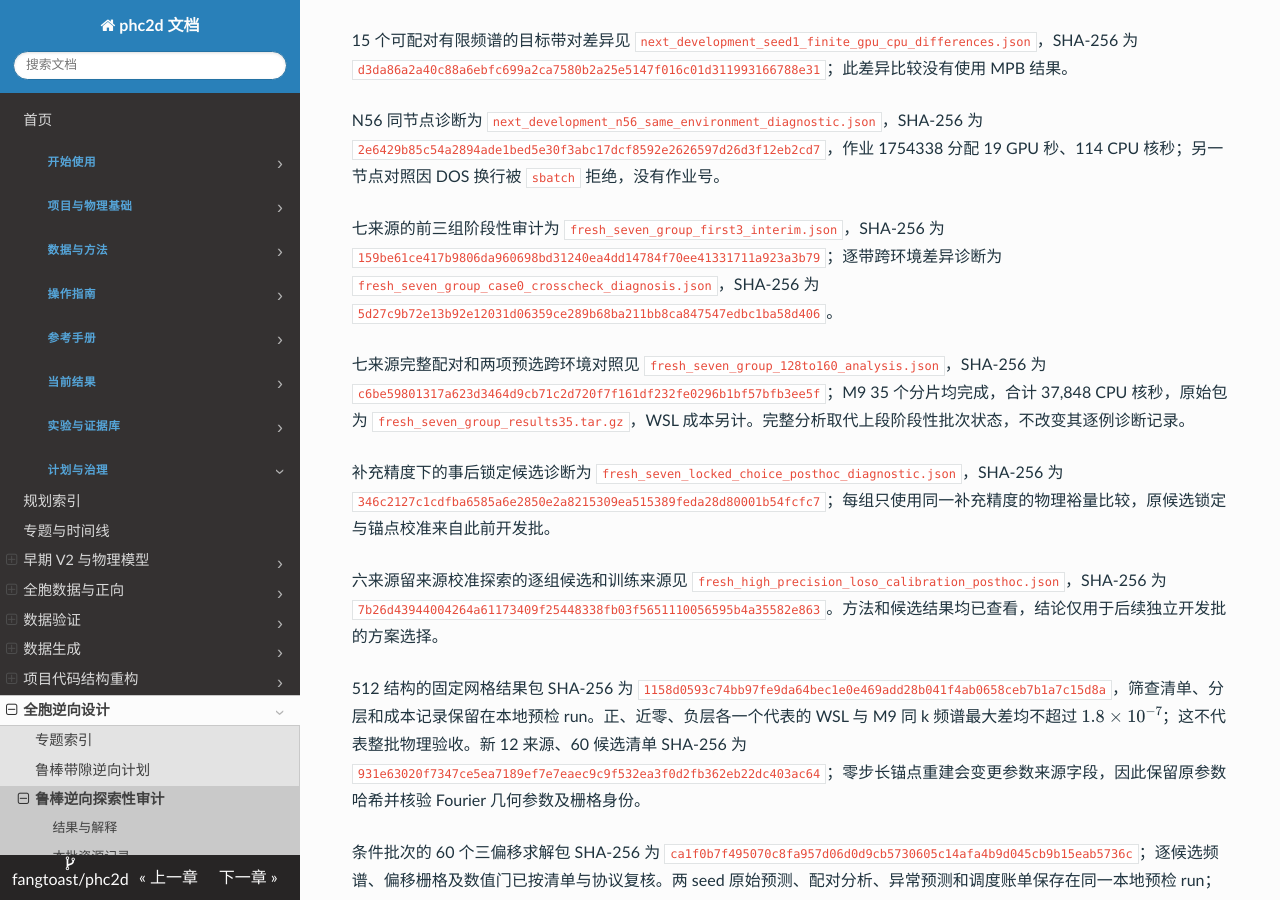
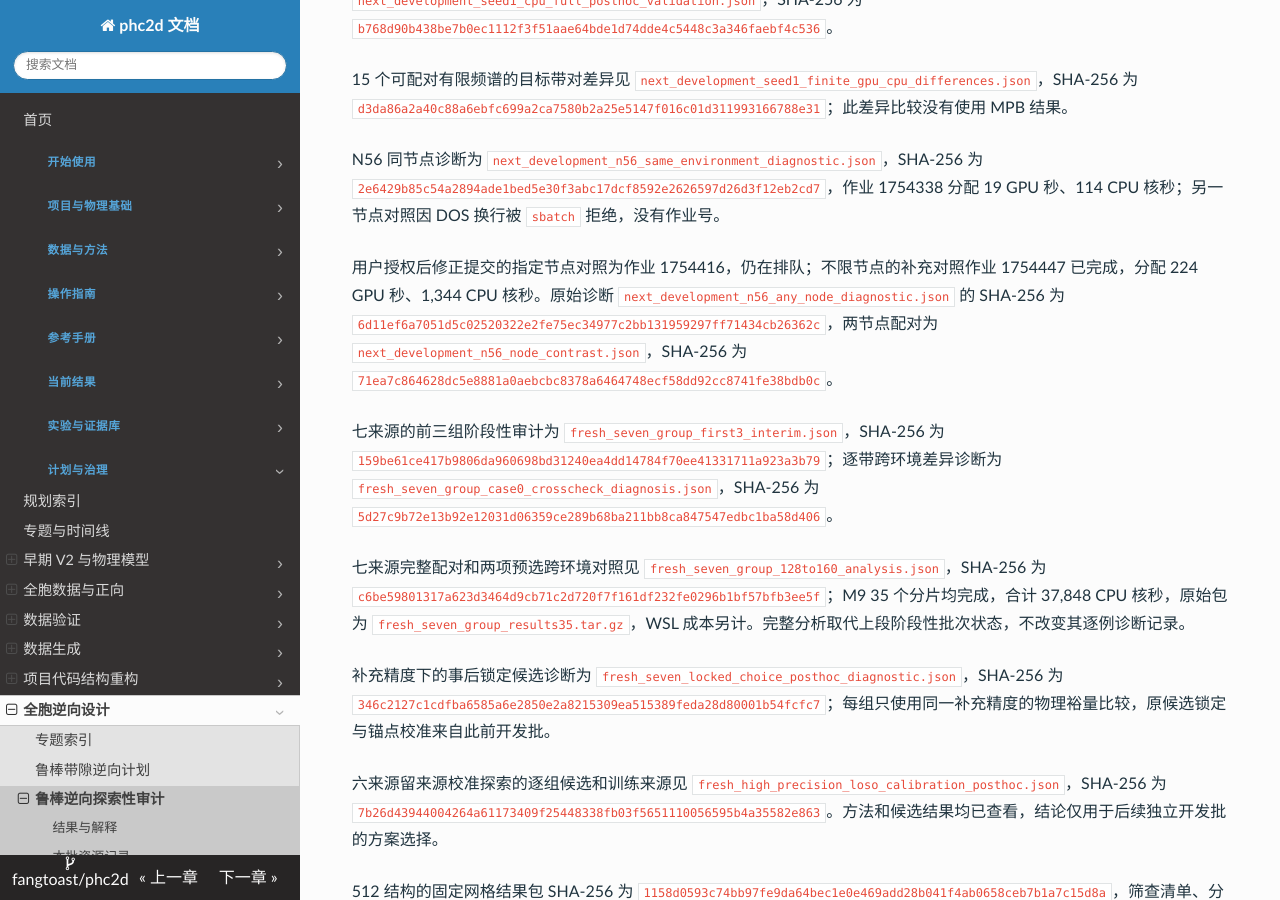
Before and after one commit to fangtoast/phc2d, an MkDocs documentation site: the page built from docs/results/inverse/鲁棒带隙逆向可用性审计.md, in a window 1280 px wide and 900 px high, scrolled down 9597 px. Built offline with MkDocs 1.6.1, drawn with Linux system fonts in a browser that asks for light colours; some of the changed text lies outside the part shown.

Commit message:
docs: compare N56 inference across nodes

```diff
--- a/docs/results/inverse/鲁棒带隙逆向可用性审计.md
+++ b/docs/results/inverse/鲁棒带隙逆向可用性审计.md
@@ -96,6 +96,7 @@ source_artifacts:
 | seed 1 的 60 候选 CPU 扩展诊断 | 同 checkpoint 的 60/60 候选在本地 CPU 输出有限且带序正常；逐候选重建扰动栅格、频谱与评分合同均通过 | 事后 CPU 诊断仅验证预测数值合同；预测与 MPB 的差异尚未检验，原 N56 盲预测及其失败状态不变 |
 | seed 1 有限 GPU 频谱的目标带对诊断 | 对 N56 保留有限频谱的 15 个异常候选逐例配对同结构 CPU 预测，各候选 B4–B5 在三扰动和 81 k 点上的最大频率差约为 0.088–0.171 | 剩余 45 例没有保存 GPU 频谱，无法作此比较；两种环境版本不同，不能由此确定故障组件。目标带对本身已出现大差异，不能只忽略其他带序异常后恢复评分 |
 | N56 同节点 CPU–GPU 事后诊断 | 在原 seed 1 所在节点、PyTorch 2.7.1 环境中，两例和两个 checkpoint 的 CPU 均有限且带序正常；GPU 对两个 checkpoint 均出现非有限值或严重带序异常 | 此诊断未复现原始异常的精确数值，却显示同环境设备结果存在严重差异；不能确定硬件、驱动或软件原因。另一节点的对照提交被调度器因脚本换行拒绝，未入队且未自动重提 |
+| N56 不限节点的补充对照 | 调度到另一节点，同样两个 checkpoint 和两个候选的 CPU/GPU 谱均有限且带序正常，四组最大差约 $1.32\times10^{-5}$–$1.60\times10^{-5}$ | 同 PyTorch/CUDA 版本与 GPU 型号；此前异常节点上同四组 GPU 出现非有限值或较大异常。没有为此诊断预注册数值容差，不作门槛通过判断；不能据两个节点断定故障根因，也不改变锁定预测 |
 | 新批首个预选来源的漏检诊断 | 来源 131 锚点在 512 栅格、三偏移、96→128 下共同裕量为 0.01133，三个冻结 Global–Local seed 对该锚点的代理预测均为负 | 该锚点及阈值减小候选的 M9–WSL 频谱最大差约 $5.96\times10^{-8}$；单来源的有限精度诊断，全批漏检率和 P2 门尚未确定 |
 | 新批 60 候选完整物理审计 | 45/60 候选通过原数值门；12 个来源中仅 3 组的全部五候选通过。15 个未过门候选均有 96→128 空间分辨率不稳定，最多六层的自适应 k 加密均满足当前稳定条件 | 固定 512 栅格和三偏移的开发批；三个 seed 的完整分层排序均不可判定，P2 数值门未通过。两组事后 128→160 整组诊断另行开展 |
 | 新批已过门候选的代理漏检 | 45 个过门候选中有 3 个真实共同裕量为正；三个 seed 对这 3 个均预测为非正。seed 0/2 在过门候选中各可评分 45 个，seed 1 为 44 个 | 三个正案例仅来自两个来源；15 个未过门候选不参与该诊断。此为条件性逐例描述，不能当作总体漏检率或完整 P2 排序结论 |
@@ -234,6 +235,8 @@ seed 1 的 12 锚点 CPU 诊断为 `next_development_seed1_cpu_12anchors_diagnos
 
 N56 同节点诊断为 `next_development_n56_same_environment_diagnostic.json`，SHA-256 为 `2e6429b85c54a2894ade1bed5e30f3abc17dcf8592e2626597d26d3f12eb2cd7`，作业 1754338 分配 19 GPU 秒、114 CPU 核秒；另一节点对照因 DOS 换行被 `sbatch` 拒绝，没有作业号。
 
+用户授权后修正提交的指定节点对照为作业 1754416，仍在排队；不限节点的补充对照作业 1754447 已完成，分配 224 GPU 秒、1,344 CPU 核秒。原始诊断 `next_development_n56_any_node_diagnostic.json` 的 SHA-256 为 `6d11ef6a7051d5c02520322e2fe75ec34977c2bb131959297ff71434cb26362c`，两节点配对为 `next_development_n56_node_contrast.json`，SHA-256 为 `71ea7c864628dc5e8881a0aebcbc8378a6464748ecf58dd92cc8741fe38bdb0c`。
+
 七来源的前三组阶段性审计为 `fresh_seven_group_first3_interim.json`，SHA-256 为 `159be61ce417b9806da960698bd31240ea4dd14784f70ee41331711a923a3b79`；逐带跨环境差异诊断为 `fresh_seven_group_case0_crosscheck_diagnosis.json`，SHA-256 为 `5d27c9b72e13b92e12031d06359ce289b68ba211bb8ca847547edbc1ba58d406`。
 
 七来源完整配对和两项预选跨环境对照见 `fresh_seven_group_128to160_analysis.json`，SHA-256 为 `c6be59801317a623d3464d9cb71c2d720f7f161df232fe0296b1bf57bfb3ee5f`；M9 35 个分片均完成，合计 37,848 CPU 核秒，原始包为 `fresh_seven_group_results35.tar.gz`，WSL 成本另计。完整分析取代上段阶段性批次状态，不改变其逐例诊断记录。
```
